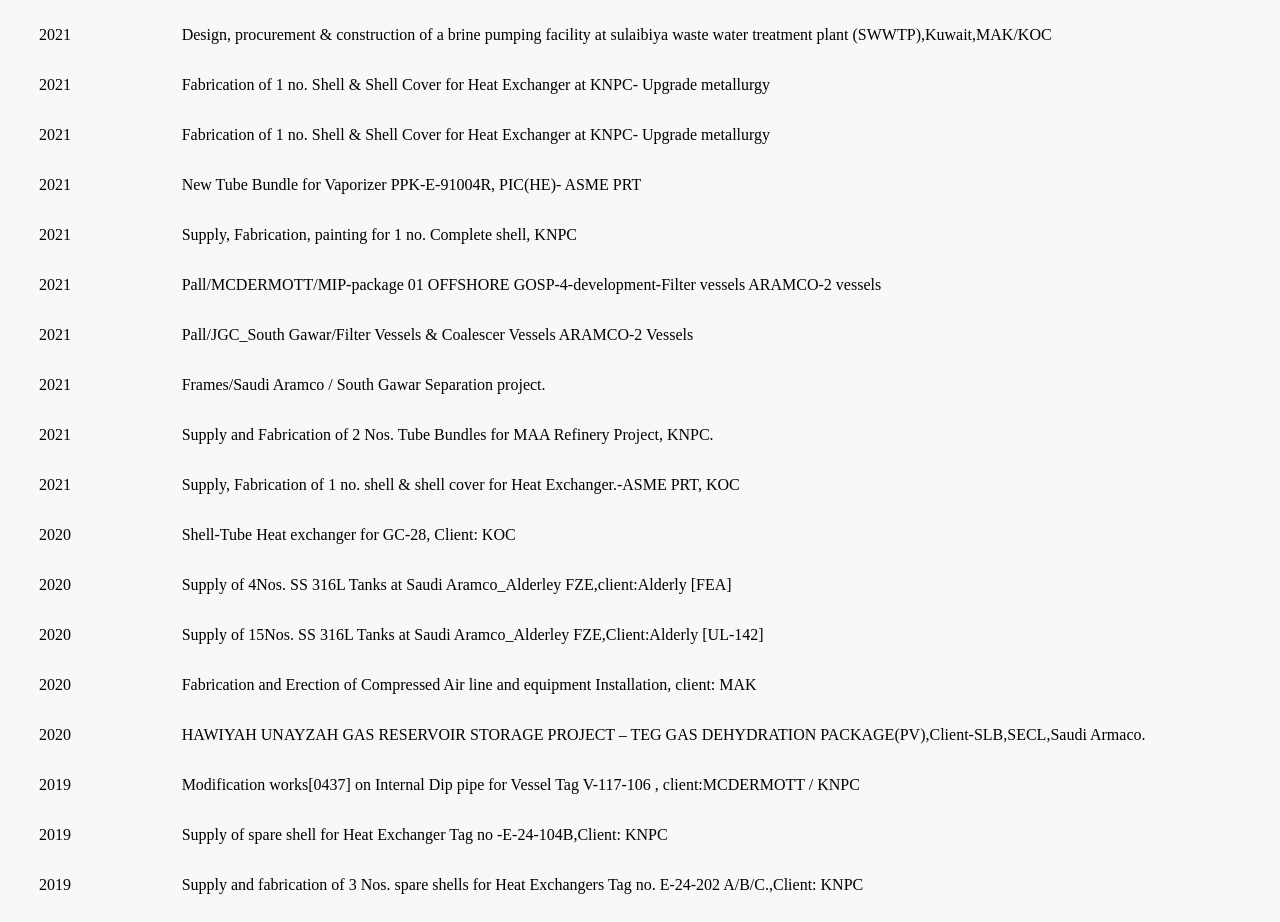
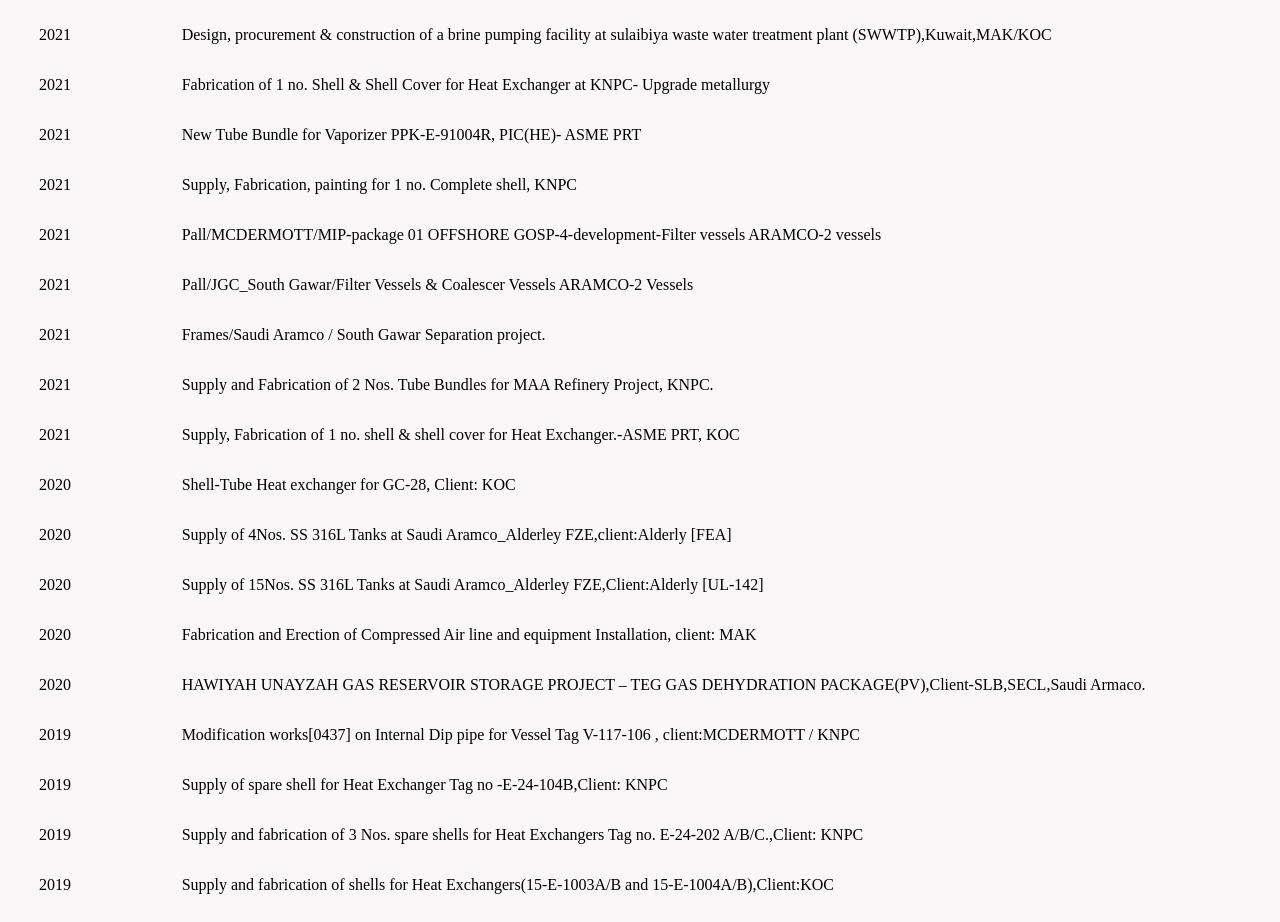
Before and after one commit to PandyaArpan/CV, a plain HTML site: page index.html in a window 1280 px wide. Shown: the part 1100-2022 px from the top of the page. Drawn offline with Linux system fonts and the light colour scheme.

Commit message:
remove duplicate
remove duplicate

```diff
--- a/index.html
+++ b/index.html
@@ -145,13 +145,7 @@
           Upgrade metallurgy
         </td>
       </tr>
-      <tr>
-        <td>2021</td>
-        <td>
-          Fabrication of 1 no. Shell & Shell Cover for Heat Exchanger at KNPC-
-          Upgrade metallurgy
-        </td>
-      </tr>
+
       <tr>
         <td>2021</td>
         <td>New Tube Bundle for Vaporizer PPK-E-91004R, PIC(HE)- ASME PRT</td>
```
